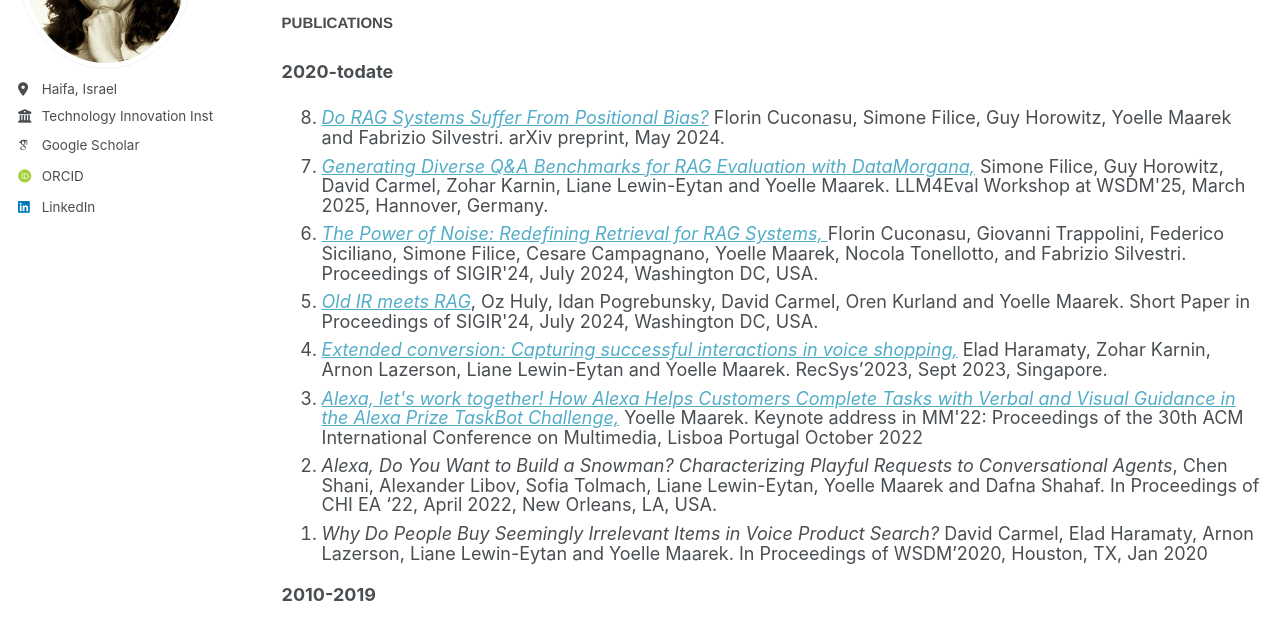
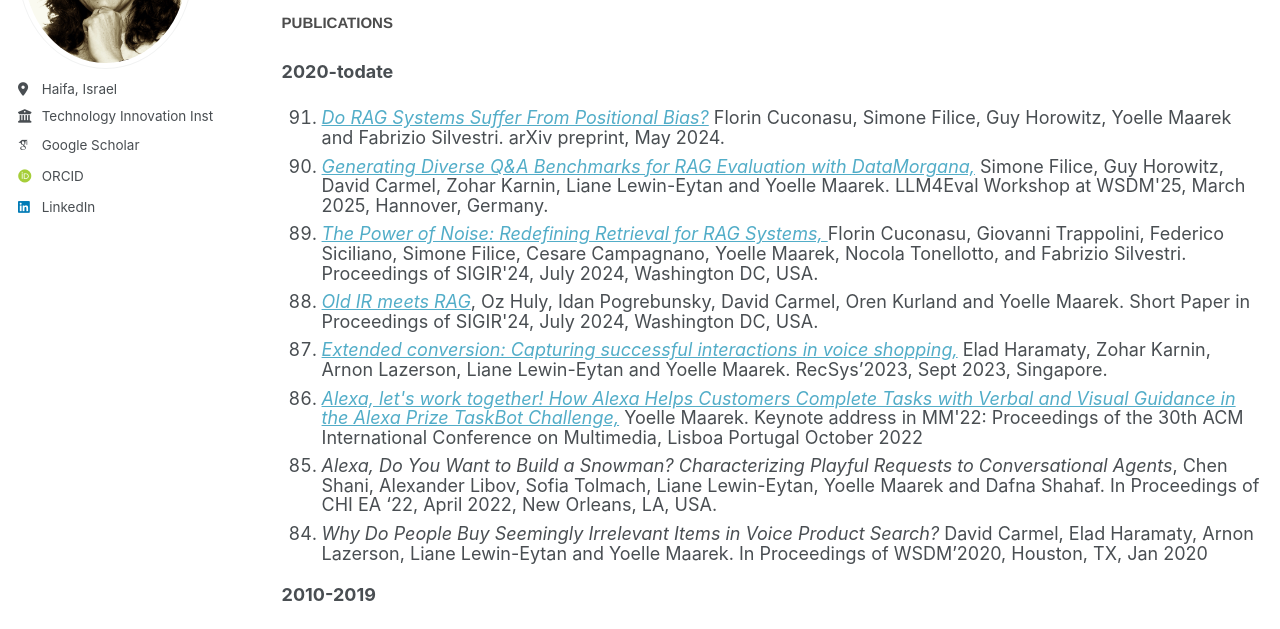
Before and after one commit to yoellemaarek/homepage, a Jekyll site: the page built from _pages/fullpublications.md, in a window 1280 px wide. Shown: the part 229-858 px from the top of the page. Built offline with Jekyll 4.4.1, drawn with Linux system fonts in a browser that asks for light colours; some web fonts are replaced.

Commit message:
renumbering

```diff
--- a/_pages/fullpublications.md
+++ b/_pages/fullpublications.md
@@ -13,7 +13,7 @@
 <p><strong style="margin: 0px; padding: 0px; border: 0px; outline: 0px; font-size: 15px; font-family: 'Helvetica Neue', Helvetica, Arial, sans-serif; vertical-align: baseline; color: #4c4c4c; line-height: 24px;">PUBLICATIONS</strong></p>
 
 <strong>2020-todate</strong>
-<ol reversed class="ol1" style="line-height: 19.6000003814697px;">
+<ol reversed class="ol1" style="line-height: 19.6000003814697px;" start="91">
 <li class="li3"><a href="https://arxiv.org/abs/2505.15561"><em>Do RAG Systems Suffer From Positional Bias?</em></a> Florin Cuconasu, Simone Filice, Guy Horowitz, Yoelle Maarek and Fabrizio Silvestri. arXiv preprint, May 2024. </li>
 <li class="li3"><a href="https://arxiv.org/abs/2501.12789" target="_blank"><em>Generating Diverse Q&A Benchmarks for RAG Evaluation with DataMorgana,</em></a> Simone Filice, Guy Horowitz, David Carmel, Zohar Karnin, Liane Lewin-Eytan and Yoelle Maarek. LLM4Eval Workshop at WSDM'25, March 2025, Hannover, Germany.</li>
 <li class="li3"><a href="https://dl.acm.org/doi/10.1145/3626772.3657834" target="_blank"><em>The Power of Noise: Redefining Retrieval for RAG Systems, </em></a>Florin Cuconasu, Giovanni Trappolini, Federico Siciliano, Simone Filice, Cesare Campagnano, Yoelle Maarek, Nocola Tonellotto, and Fabrizio Silvestri. Proceedings of SIGIR'24, July 2024, Washington DC, USA.</li>
```
